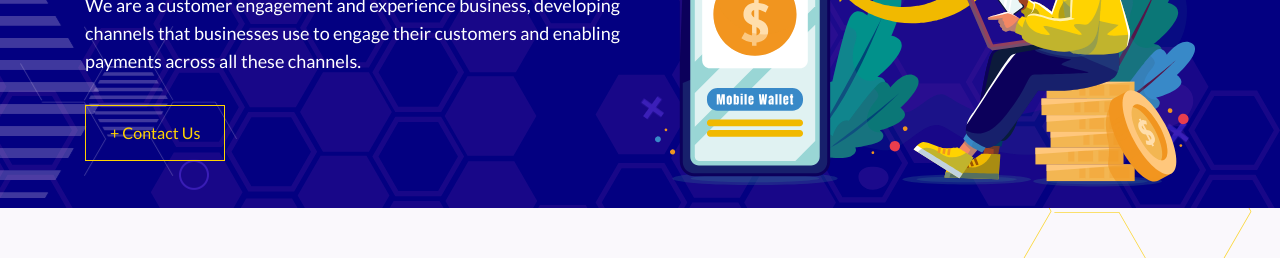
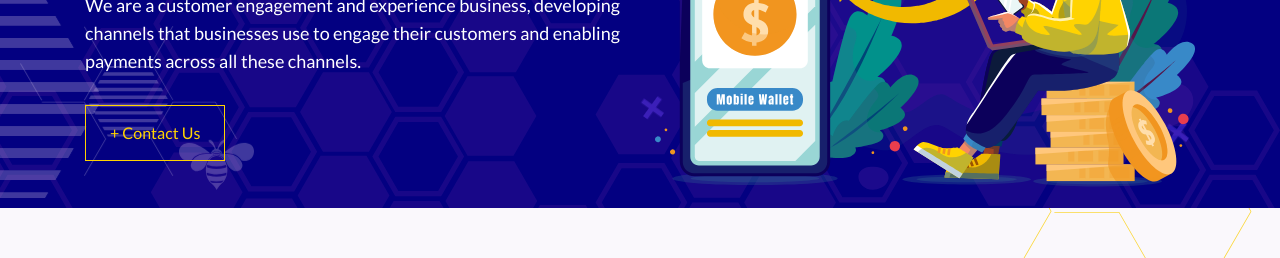
Before and after one commit to OzzayNetwork/plan-bee, a plain HTML site: page index-3.html in a window 1280 px wide. Shown: the part 352-610 px from the top of the page. Drawn offline with Linux system fonts and the light colour scheme.

Commit message:
added a bee

```diff
--- a/index-3.html
+++ b/index-3.html
@@ -99,7 +99,7 @@
 						<img src="assets/img/animation/ani-3.png" alt="thumb">
 						<img src="assets/img/animation/ani-4.png" alt="thumb">
 						<img src="assets/img/animation/ani-5.png" alt="thumb">
-						<img src="assets/img/animation/ani-6.png" alt="thumb">
+						<img src="assets/img/header/bee.svg" style="opacity: 0.3; height: 50px;" alt="thumb">
 						<img src="assets/img/animation/ani-3.png" alt="thumb">
 						<img src="assets/img/animation/ani-3.png" alt="thumb">
 						<img src="assets/img/animation/ani-5.png" alt="thumb">
```
Also changed, not shown: assets/img/header/bee.svg (added).
